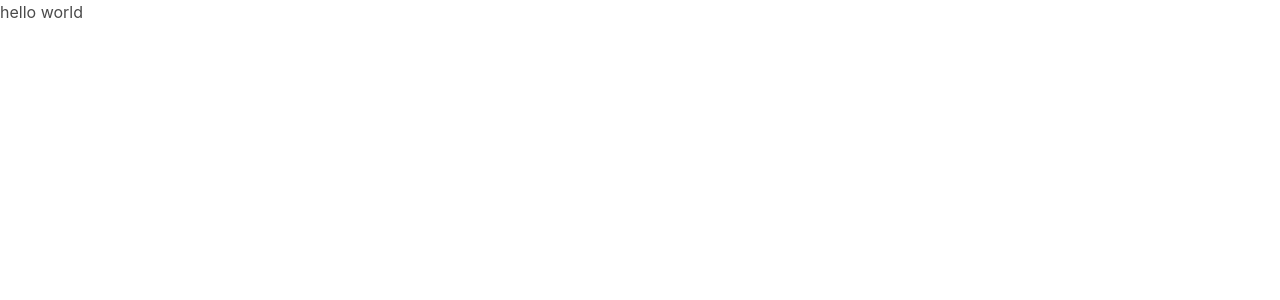
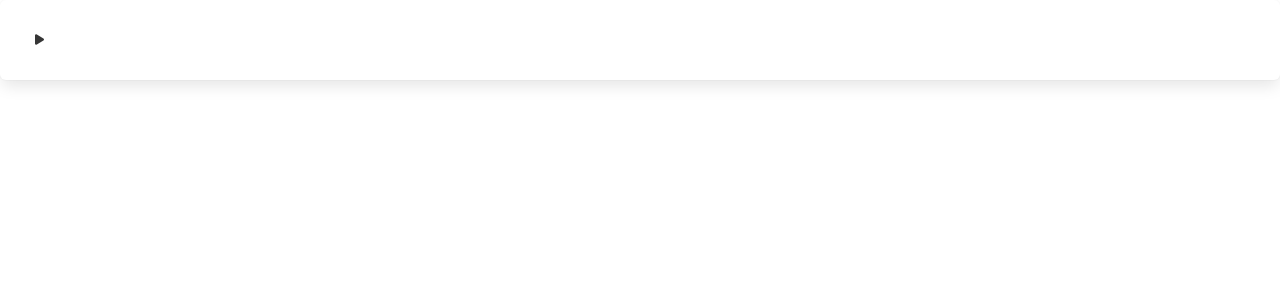
Before and after one commit to charlie0x01/react-productivity-app, a React (Create React App) app: page / in a window 1280 px wide. Shown: the top 300 px of the page. Built offline with nearby package versions, Linux system fonts and the light colour scheme.

Commit message:
added PropTypes Package

```diff
--- a/package.json
+++ b/package.json
@@ -5,6 +5,7 @@
   "private": true,
   "dependencies": {
     "bulma": "^0.9.4",
+    "prop-types": "^15.8.1",
     "react": "^18.1.0",
     "react-dom": "^18.1.0",
     "react-scripts": "5.0.1",
--- a/src/App.js
+++ b/src/App.js
@@ -1,10 +1,15 @@
-
+import React from "react";
+import Stopwatch from "./components/Stopwatch/Stopwatch";
+// import Stopwatch from "./components/Stopwatch/Stopwatch";
+import "./index.css";
 
 function App() {
   return (
-    <div className="App">
-      hello world
+    <>
+    <div className="box">
+      <Stopwatch/>
     </div>
+    </>
   );
 }
 
--- /dev/null
+++ b/src/index.css
@@ -0,0 +1,5 @@
+*{
+  margin: 0px;
+  padding: 0px;
+  box-sizing: border-box;
+}
```
Also changed, not shown: 1 other file (tests, documents, lock files or other folders).
